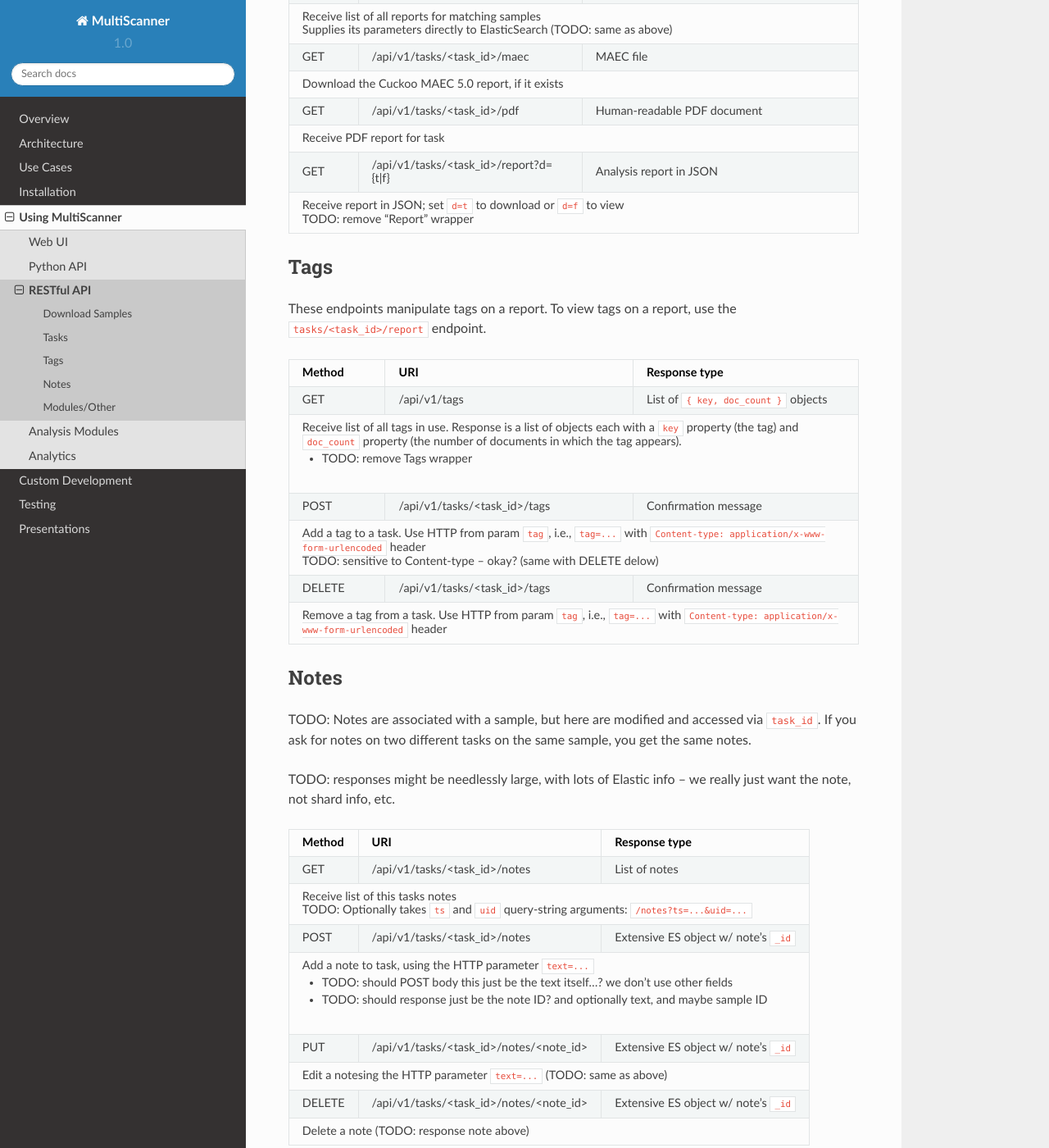
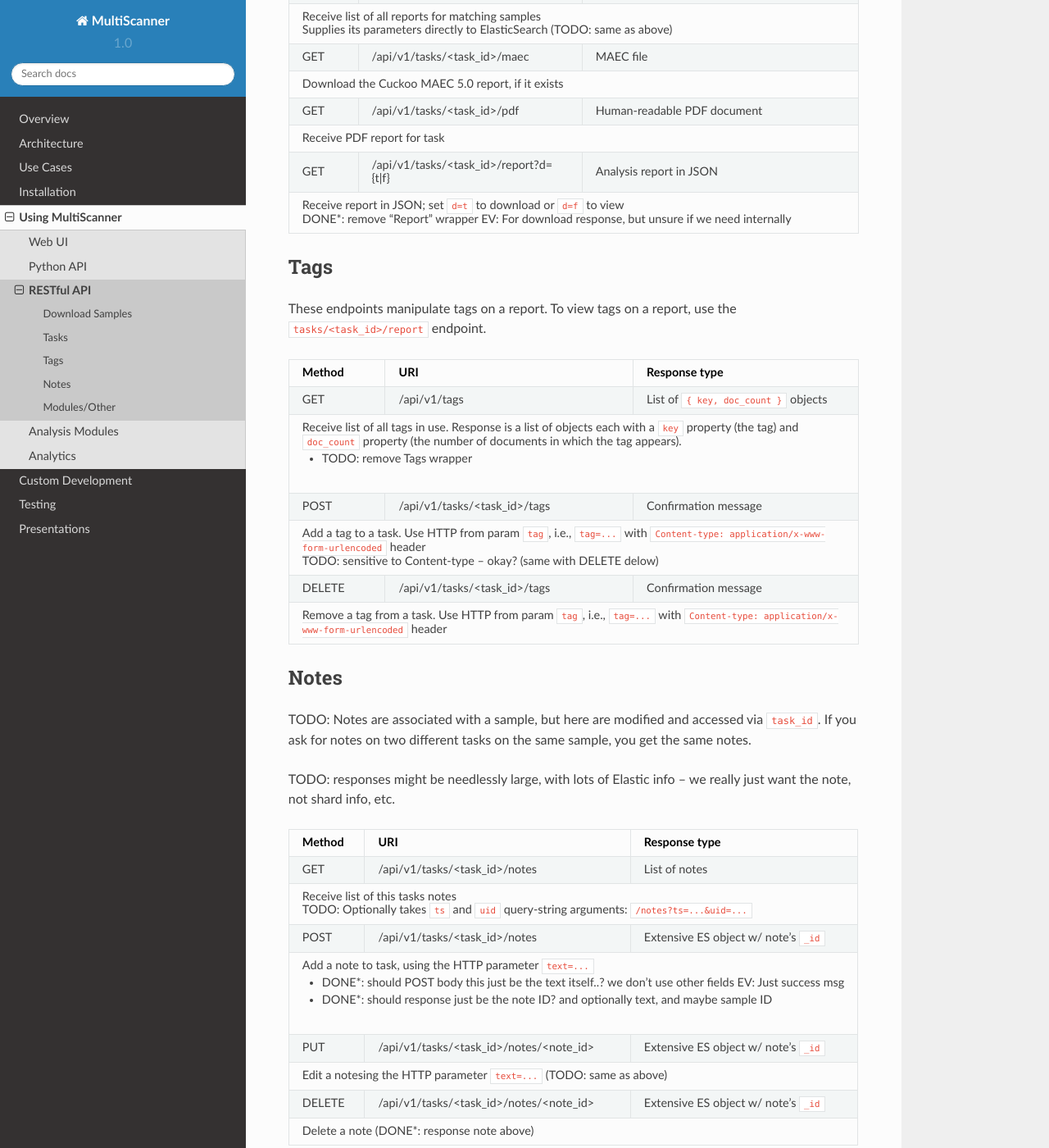
Before and after one commit to mitre/multiscanner, a Sphinx documentation site: the page built from docs/use/rest-api.rst, in a window 1280 px wide and 1400 px high, scrolled down 1682 px. Shown: the whole window at 82% size. Built offline with Sphinx 7.4.7 and the Read the Docs theme 2.0.0, drawn with Linux system fonts in a browser that asks for light colours; some of the changed text lies outside the part shown.

Commit message:
update tasks performed... added DONE* to those

```diff
--- a/docs/use/rest-api.rst
+++ b/docs/use/rest-api.rst
@@ -99,7 +99,7 @@ View, submit, and search analysis tasks and their resulting reports.
 +--------+-----------------------------------------------------+------------------------------------------+
 | Receive report in JSON; set ``d=t`` to download or ``d=f`` to view                                      |
 |                                                                                                         |
-| TODO: remove "Report" wrapper                                                                           |
+| DONE*: remove "Report" wrapper EV: For download response, but unsure if we need internally              |
 +--------+-----------------------------------------------------+------------------------------------------+
 
 Tags
@@ -151,8 +151,8 @@ TODO: responses might be needlessly large, with lots of Elastic info -- we reall
 +--------+-----------------------------------------------------+------------------------------------------+
 | Add a note to task, using the HTTP parameter ``text=...``                                               |
 |                                                                                                         |
-| * TODO: should POST body this just be the text itself...? we don't use other fields                     |
-| * TODO: should response just be the note ID? and optionally text, and maybe sample ID                   |
+| * DONE*: should POST body this just be the text itself..? we don't use other fields EV: Just success msg|
+| * DONE*: should response just be the note ID? and optionally text, and maybe sample ID                  |
 +--------+-----------------------------------------------------+------------------------------------------+
 | PUT    | /api/v1/tasks/<task_id>/notes/<note_id>             | Extensive ES object w/ note's ``_id``    |
 +--------+-----------------------------------------------------+------------------------------------------+
@@ -160,7 +160,7 @@ TODO: responses might be needlessly large, with lots of Elastic info -- we reall
 +--------+-----------------------------------------------------+------------------------------------------+
 | DELETE | /api/v1/tasks/<task_id>/notes/<note_id>             | Extensive ES object w/ note's ``_id``    |
 +--------+-----------------------------------------------------+------------------------------------------+
-| Delete a note (TODO: response note above)                                                               |
+| Delete a note (DONE*: response note above)                                                              |
 +--------+-----------------------------------------------------+------------------------------------------+
 
 
@@ -188,5 +188,5 @@ Modules/Other
 +--------------------------------------------------------------+------------------------------------------+
 | GET    | /                                                   | Test response object                     |
 +--------+-----------------------------------------------------+------------------------------------------+
-| Test functionality. Should produce: ``{'Message': 'True'}``  (TODO: use boolean)                        |
+| Test functionality. Should produce: ``{'Message': 'True'}``  (DONE*: use boolean)                       |
 +---------------------------------------------------------------------------------------------------------+
```
